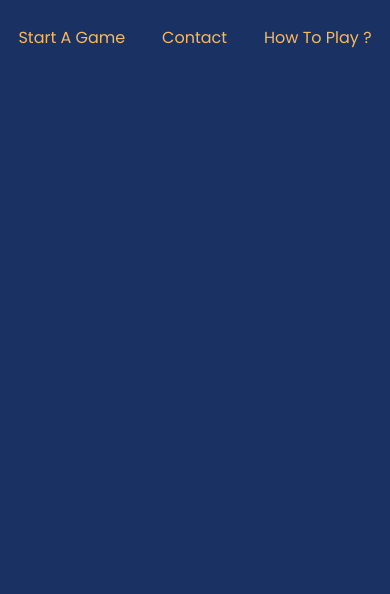
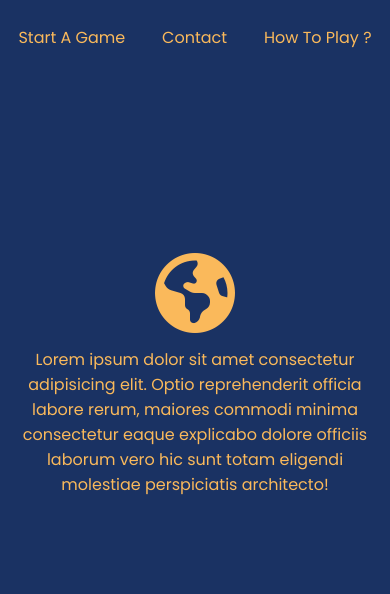
Before and after one commit to emirgorkemozdemir/Flag-Guessing-Game-JavaScript-Nova-Web, a plain HTML site: page Flag Guessing Game/howtoplay.html in a window 390 px wide. Drawn offline with Linux system fonts and the light colour scheme.

Commit message:
Add files via upload
Committed how to play part

```diff
--- a/Flag Guessing Game/howtoplay.html
+++ b/Flag Guessing Game/howtoplay.html
@@ -3,9 +3,11 @@
 <head>
     <meta charset="UTF-8">
     <meta name="viewport" content="width=device-width, initial-scale=1.0">
-    <title>How To Play ?</title>
     <link rel="stylesheet" href="../Flag Guessing Game/styles/reset.css">
     <link rel="stylesheet" href="../Flag Guessing Game/styles/navbar.css">
+    <link rel="stylesheet" href="../Flag Guessing Game/styles/htp.css">
+    <link rel="stylesheet" href="https://cdnjs.cloudflare.com/ajax/libs/font-awesome/6.5.2/css/all.min.css" integrity="sha512-SnH5WK+bZxgPHs44uWIX+LLJAJ9/2PkPKZ5QiAj6Ta86w+fsb2TkcmfRyVX3pBnMFcV7oQPJkl9QevSCWr3W6A==" crossorigin="anonymous" referrerpolicy="no-referrer" />
+    <title>How To Play ?</title>
 </head>
 <body>
     <nav>
@@ -14,5 +16,17 @@
         <a href="../Flag Guessing Game/howtoplay.html">How To Play ?</a>
     </nav>
 
+    <section class="htpcontainer">
+        <article class="htpicon">
+          <i class="fa-solid fa-earth-americas"></i>
+        </article>
+
+        <article class="htptext">
+           <p>
+             Lorem ipsum dolor sit amet consectetur adipisicing elit. Optio reprehenderit officia labore rerum, maiores commodi minima consectetur eaque explicabo dolore officiis laborum vero hic sunt totam eligendi molestiae perspiciatis architecto!
+           </p>
+        </article>
+    </section>
+
 </body>
 </html>
--- /dev/null
+++ b/Flag Guessing Game/styles/htp.css
@@ -0,0 +1,57 @@
+body
+{
+    display: flex;
+    justify-content: center;
+    align-items: center;
+}
+
+.htpcontainer
+{
+    width: 70%;
+    height:70vh;
+    display: flex;
+    flex-direction: row;
+    color: var(--third_color_light);
+}
+
+.htpicon
+{
+    width: 40%;
+    display: flex;
+    justify-content: center;
+    align-items: center;
+    font-size: 10em;
+}
+
+.htptext
+{
+    width: 60%;
+    display: flex;
+    justify-content:center;
+    align-items: center;
+}
+
+@media screen and (max-width:650px)
+{
+
+.htpcontainer
+{
+    flex-direction: column;
+    align-items: center;
+    width: 90%;
+    height:40vh ;
+}
+.htpicon
+{
+    font-size: 5em;
+}
+
+.htptext
+{
+    text-align: center;
+    margin-top: 4%;
+    width: 100%;
+}
+
+
+}
```
